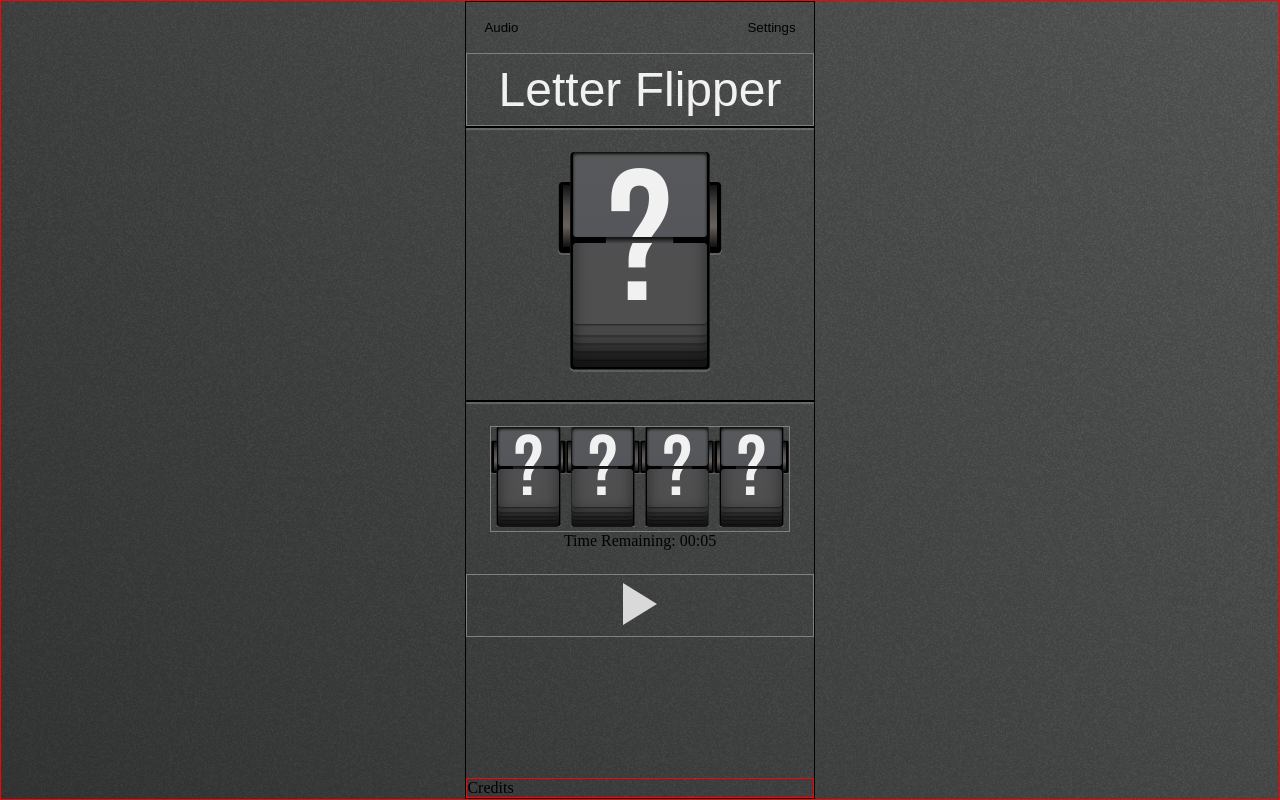
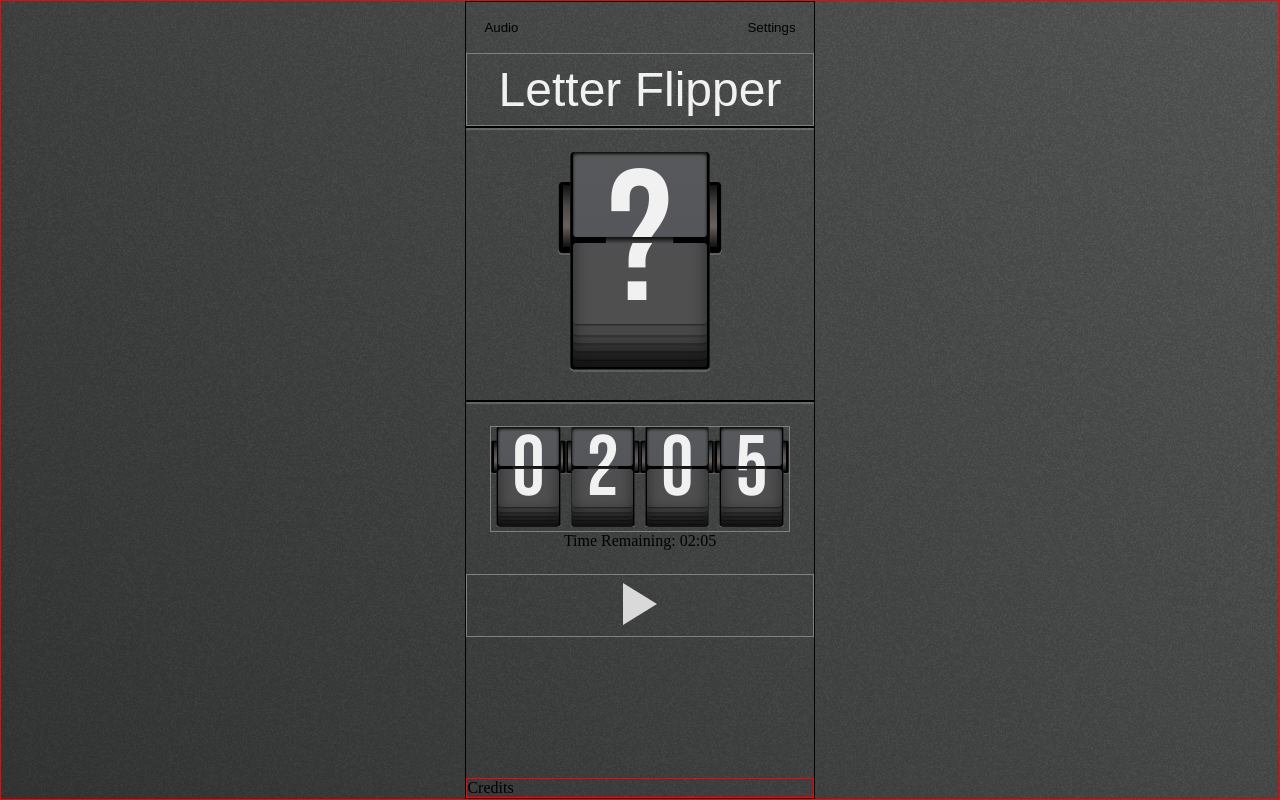
Before and after one commit to DarionV/letter-spinner, a React (Vite) app: page / in a window 1280 px wide. Built offline with nearby package versions, Linux system fonts and the light colour scheme; a web font is replaced by a local one.

Commit message:
set up timer flip display

```diff
--- a/src/App.jsx
+++ b/src/App.jsx
@@ -7,7 +7,7 @@ import SplitFlap from "./components/SplitFlap";
 function App(props) {
   const [isFlipping, setFlipping] = useState(false);
   const [isCountingDown, setCountingDown] = useState(false);
-  const [time, setTime] = useState({ minutes: 0, seconds: 5 });
+  const [time, setTime] = useState({ minutes: 2, seconds: 5 });
   const [isPaused, setPaused] = useState(false);
   const [shouldFlip, setShouldFlip] = useState(false);
   const [letter, setLetter] = useState("?");
--- a/src/components/SplitFlap.jsx
+++ b/src/components/SplitFlap.jsx
@@ -3,7 +3,7 @@ import { useEffect, useState } from "react";
 function SplitFlap({
   character = "?",
   initialCharacter = "?",
-  flipSpeed = 800,
+  flipSpeed = 100,
   size = 220,
 }) {
   const [newCharacter, setNewCharacter] = useState(initialCharacter);
--- a/src/components/Timer.jsx
+++ b/src/components/Timer.jsx
@@ -5,9 +5,16 @@ let primeTimer = false;
 let shouldContinue = false;
 let shouldReset = false;
 
+const size = 100;
+const flipSpeed = 200;
+
 function Timer({ isFlipping, toggleCountingDown, initialTime, isPaused }) {
   const [time, setTime] = useState(initialTime);
   const [shouldCountDown, setShouldCountDown] = useState(false);
+  const [digitOne, setDigitOne] = useState("0");
+  const [digitTwo, setDigitTwo] = useState("0");
+  const [digitThree, setDigitThree] = useState("0");
+  const [digitFour, setDigitFour] = useState("0");
 
   useEffect(() => {
     if (isPaused) {
@@ -44,6 +51,10 @@ function Timer({ isFlipping, toggleCountingDown, initialTime, isPaused }) {
         shouldReset = true;
       }
     }
+    setDigitOne(time.minutes.toString().padStart(2, "0").at(0));
+    setDigitTwo(time.minutes.toString().padStart(2, "0").at(1));
+    setDigitThree(time.seconds.toString().padStart(2, "0").at(0));
+    setDigitFour(time.seconds.toString().padStart(2, "0").at(1));
   }, [time]);
 
   useEffect(() => {
@@ -76,10 +87,30 @@ function Timer({ isFlipping, toggleCountingDown, initialTime, isPaused }) {
   return (
     <>
       <div className="timer-container">
-        <SplitFlap size={100}></SplitFlap>
-        <SplitFlap size={100}></SplitFlap>
-        <SplitFlap size={100}></SplitFlap>
-        <SplitFlap size={100}></SplitFlap>
+        <SplitFlap
+          size={size}
+          character={digitOne}
+          initialCharacter={digitOne}
+          flipSpeed={flipSpeed}
+        ></SplitFlap>
+        <SplitFlap
+          size={size}
+          character={digitTwo}
+          initialCharacter={digitTwo}
+          flipSpeed={flipSpeed}
+        ></SplitFlap>
+        <SplitFlap
+          size={size}
+          character={digitThree}
+          initialCharacter={digitThree}
+          flipSpeed={flipSpeed}
+        ></SplitFlap>
+        <SplitFlap
+          size={size}
+          character={digitFour}
+          initialCharacter={digitFour}
+          flipSpeed={flipSpeed}
+        ></SplitFlap>
       </div>
       Time Remaining: {time.minutes.toString().padStart(2, "0")}:
       {time.seconds.toString().padStart(2, "0")}
```
